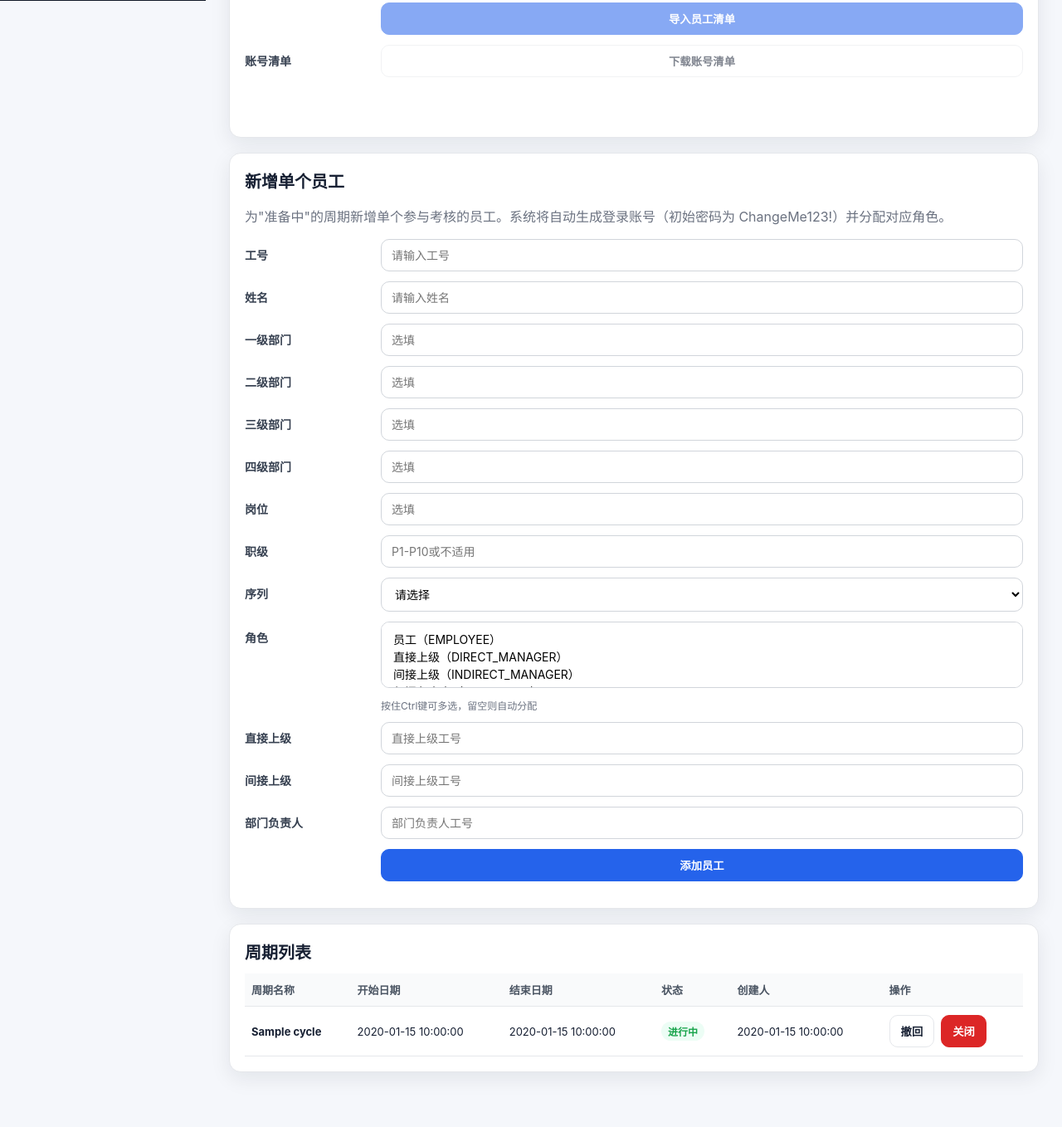
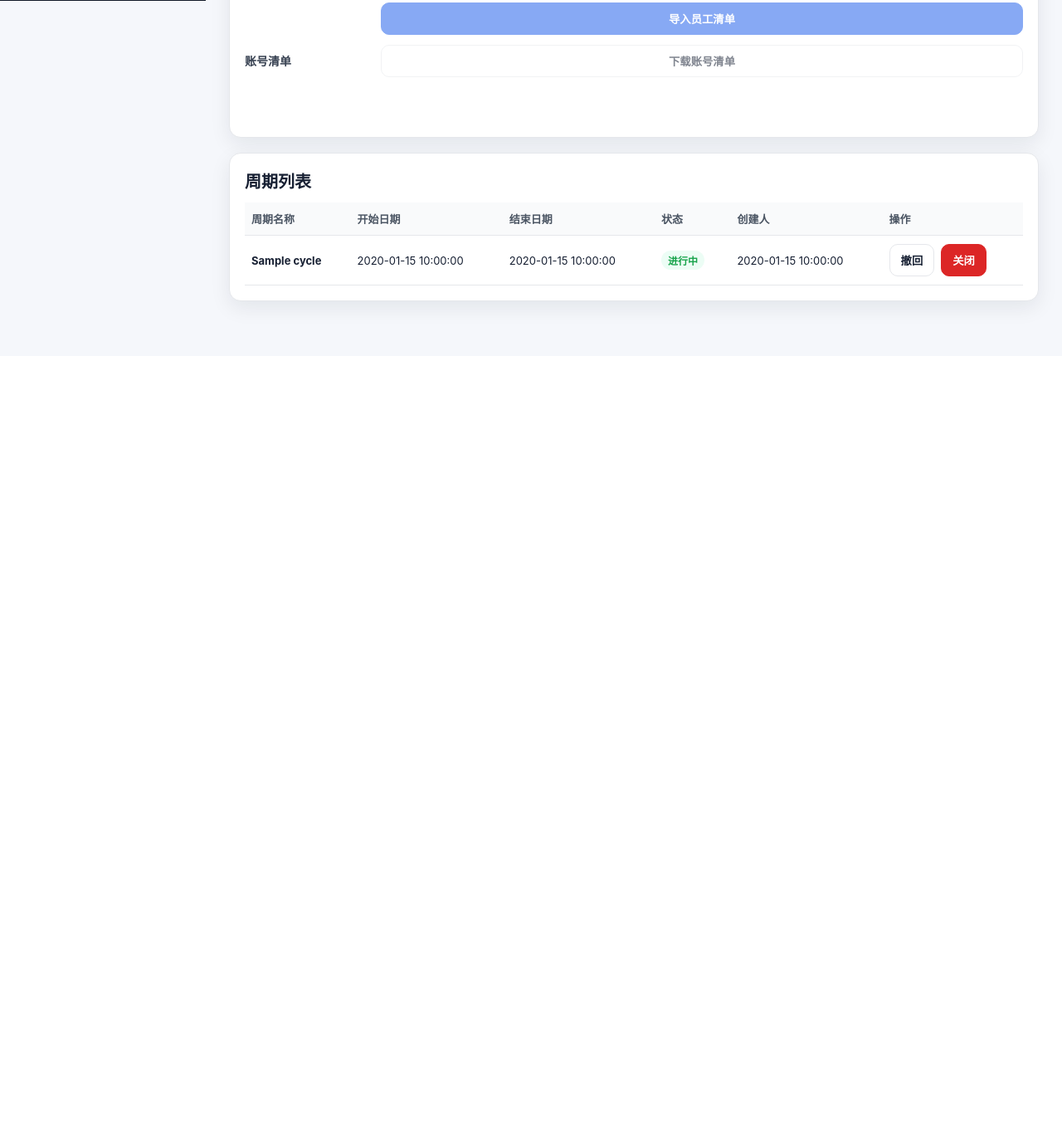
Before and after one commit to PulongZhang/cet-tool, a Flask app: template performance_app/templates/cycle_management.html in a window 1280 px wide. Shown: the part 799-2157 px from the top of the page at 83% size. After the commit the page ends 1182 px from the top, so only its background shows below. Run offline with Flask 3, Linux system fonts and the light colour scheme; the visitor is signed in with stand-in values (Sample User, id 1); data comes from the database, SQL or seed files in the repository; tables that the repository leaves empty hold one stand-in row (values such as "Sample post"); the template is opened without the code that fills it: most values are stand-ins (such as "Sample title", 1, 10 or a date in 2020).

Commit message:
refactor: 移除单个员工添加模块，保留周期管理撤回功能

```diff
--- a/performance_app/templates/cycle_management.html
+++ b/performance_app/templates/cycle_management.html
@@ -50,43 +50,6 @@
         <button type="button" class="btn" id="downloadAccountsBtn" disabled>下载账号清单</button>
     </div>
     <div id="importResult" style="margin-top: 14px;"></div>
-</section>
-
-<section class="card">
-    <h2>新增单个员工</h2>
-    <p class="muted">为"准备中"的周期新增单个参与考核的员工。系统将自动生成登录账号（初始密码为 ChangeMe123!）并分配对应角色。</p>
-    <form method="post" action="/api/cycles/0/employees/add" id="addEmployeeForm" class="form-grid">
-        <input type="hidden" name="cycle_id" id="addEmployeeCycleId">
-        <div class="label">工号</div><input type="text" name="emp_id" required placeholder="请输入工号">
-        <div class="label">姓名</div><input type="text" name="emp_name" required placeholder="请输入姓名">
-        <div class="label">一级部门</div><input type="text" name="dept_level_1" placeholder="选填">
-        <div class="label">二级部门</div><input type="text" name="dept_level_2" placeholder="选填">
-        <div class="label">三级部门</div><input type="text" name="dept_level_3" placeholder="选填">
-        <div class="label">四级部门</div><input type="text" name="dept_level_4" placeholder="选填">
-        <div class="label">岗位</div><input type="text" name="post" placeholder="选填">
-        <div class="label">职级</div><input type="text" name="level" required placeholder="P1-P10或不适用">
-        <div class="label">序列</div>
-        <select name="sequence" required>
-            <option value="">请选择</option>
-            <option value="员工序列">员工序列</option>
-            <option value="管理序列">管理序列</option>
-        </select>
-        <div class="label">角色</div>
-        <select name="roles" multiple style="height: 80px;">
-            <option value="EMPLOYEE">员工（EMPLOYEE）</option>
-            <option value="DIRECT_MANAGER">直接上级（DIRECT_MANAGER）</option>
-            <option value="INDIRECT_MANAGER">间接上级（INDIRECT_MANAGER）</option>
-            <option value="DEPT_HEAD">部门负责人（DEPT_HEAD）</option>
-            <option value="HRBP">HRBP</option>
-            <option value="ADMIN">管理员（ADMIN）</option>
-        </select>
-        <div></div><div class="muted" style="font-size: 12px;">按住Ctrl键可多选，留空则自动分配</div>
-        <div class="label">直接上级</div><input type="text" name="direct_manager_id" required placeholder="直接上级工号">
-        <div class="label">间接上级</div><input type="text" name="indirect_manager_id" required placeholder="间接上级工号">
-        <div class="label">部门负责人</div><input type="text" name="dept_head_id" required placeholder="部门负责人工号">
-        <div></div><button type="submit" class="btn primary">添加员工</button>
-    </form>
-    <div id="addEmployeeResult" style="margin-top: 14px;"></div>
 </section>
 {% endif %}
 
@@ -141,9 +104,6 @@ const employeeFile = document.getElementById('employeeFile');
 const uploadBtn = document.getElementById('uploadBtn');
 const downloadAccountsBtn = document.getElementById('downloadAccountsBtn');
 const importResult = document.getElementById('importResult');
-const addEmployeeForm = document.getElementById('addEmployeeForm');
-const addEmployeeResult = document.getElementById('addEmployeeResult');
-const addEmployeeCycleId = document.getElementById('addEmployeeCycleId');
 let selectedCycleId = null;
 
 cycleSelect.addEventListener('change', function() {
@@ -153,8 +113,6 @@ cycleSelect.addEventListener('change', function() {
     employeeFile.disabled = disabled;
     uploadBtn.disabled = disabled;
     downloadAccountsBtn.disabled = disabled;
-    // 更新新增员工表单的周期ID
-    addEmployeeCycleId.value = selectedCycleId;
 });
 
 downloadTemplateBtn.addEventListener('click', function() {
@@ -216,61 +174,20 @@ function showError(message, errors = null) {
     importResult.innerHTML = html;
 }
 
-// 新增单个员工表单处理
-addEmployeeForm.addEventListener('submit', function(e) {
-    e.preventDefault();
-    const cycleId = addEmployeeCycleId.value;
-    if (!cycleId) {
-        showAddError('请先选择周期');
-        return;
+function showError(message, errors = null) {
+    let html = `<div class="error-box">${message}`;
+    if (errors && errors.length > 0) {
+        html += `<div class="error-list">`;
+        errors.slice(0, 10).forEach(err => {
+            html += `<div class="error-item">第${err.row_number}行 (${err.emp_id || '未知工号'}): ${err.error_message}</div>`;
+        });
+        if (errors.length > 10) {
+            html += `<div class="error-item">...还有 ${errors.length - 10} 条错误</div>`;
+        }
+        html += `</div>`;
     }
-
-    const formData = new FormData(addEmployeeForm);
-    const data = {};
-    // 处理多选的角色字段
-    const selectedRoles = [];
-    addEmployeeForm.querySelectorAll('select[name="roles"] option:checked').forEach(option => {
-        selectedRoles.push(option.value);
-    });
-    formData.forEach((value, key) => {
-        if (key !== 'cycle_id' && key !== 'roles') {
-            data[key] = value;
-        }
-    });
-    // 如果有选择角色，添加到数据中
-    if (selectedRoles.length > 0) {
-        data['roles'] = selectedRoles.join(',');
-    }
-
-    addEmployeeResult.innerHTML = '<div class="muted">正在添加...</div>';
-
-    fetch(`/cycles/${cycleId}/employees/add`, {
-        method: 'POST',
-        headers: {
-            'Content-Type': 'application/json',
-        },
-        body: JSON.stringify(data)
-    })
-    .then(response => response.json())
-    .then(result => {
-        if (result.errors && result.errors.length > 0) {
-            showAddError(`添加失败：${result.errors[0].error_message}`);
-        } else {
-            showAddSuccess(`员工 ${data.emp_id} (${data.emp_name}) 添加成功！`);
-            addEmployeeForm.reset();
-        }
-    })
-    .catch(error => {
-        showAddError('添加失败：' + error.message);
-    });
-});
-
-function showAddSuccess(message) {
-    addEmployeeResult.innerHTML = `<div class="success-box">${message}</div>`;
-}
-
-function showAddError(message) {
-    addEmployeeResult.innerHTML = `<div class="error-box">${message}</div>`;
+    html += `</div>`;
+    importResult.innerHTML = html;
 }
 </script>
 
```
